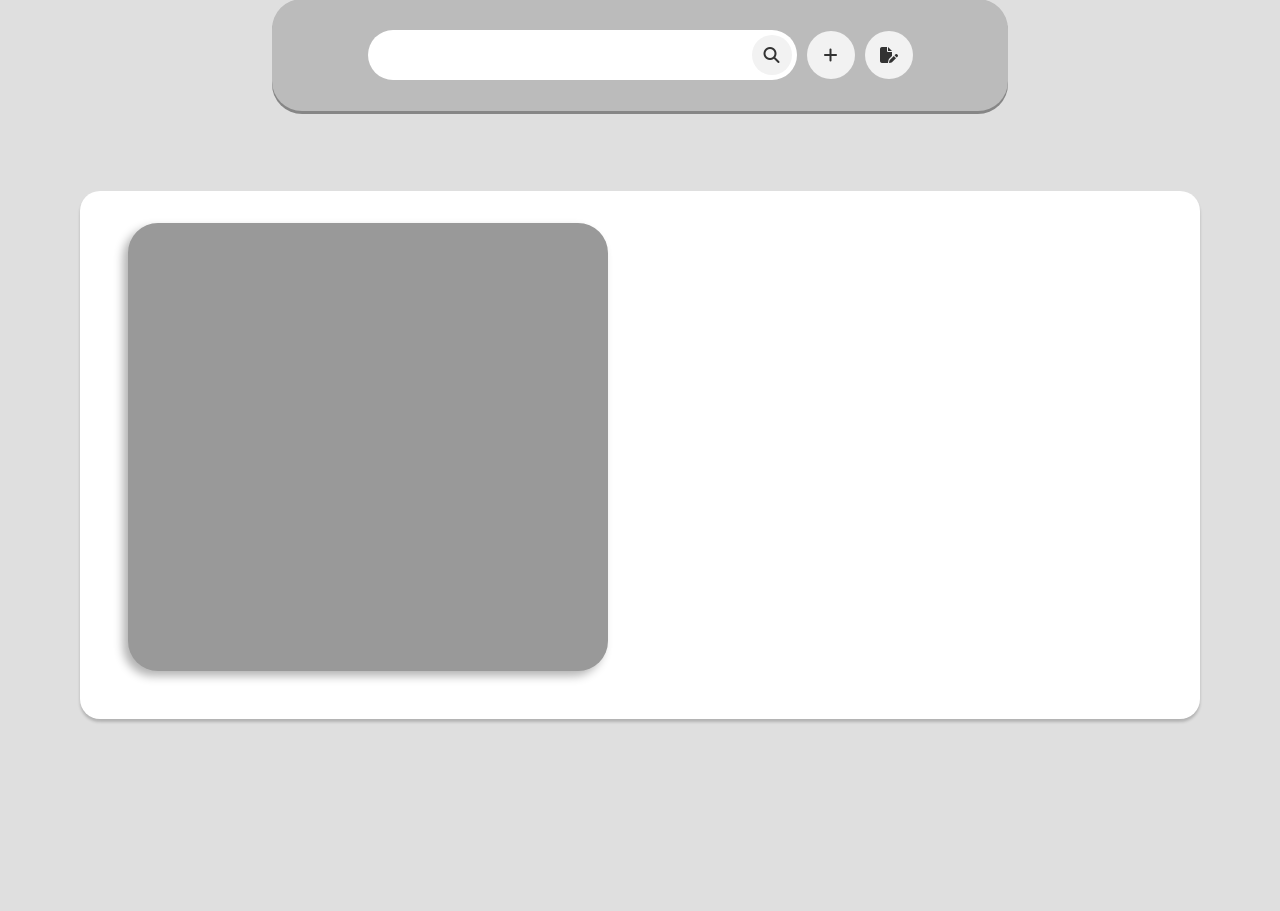
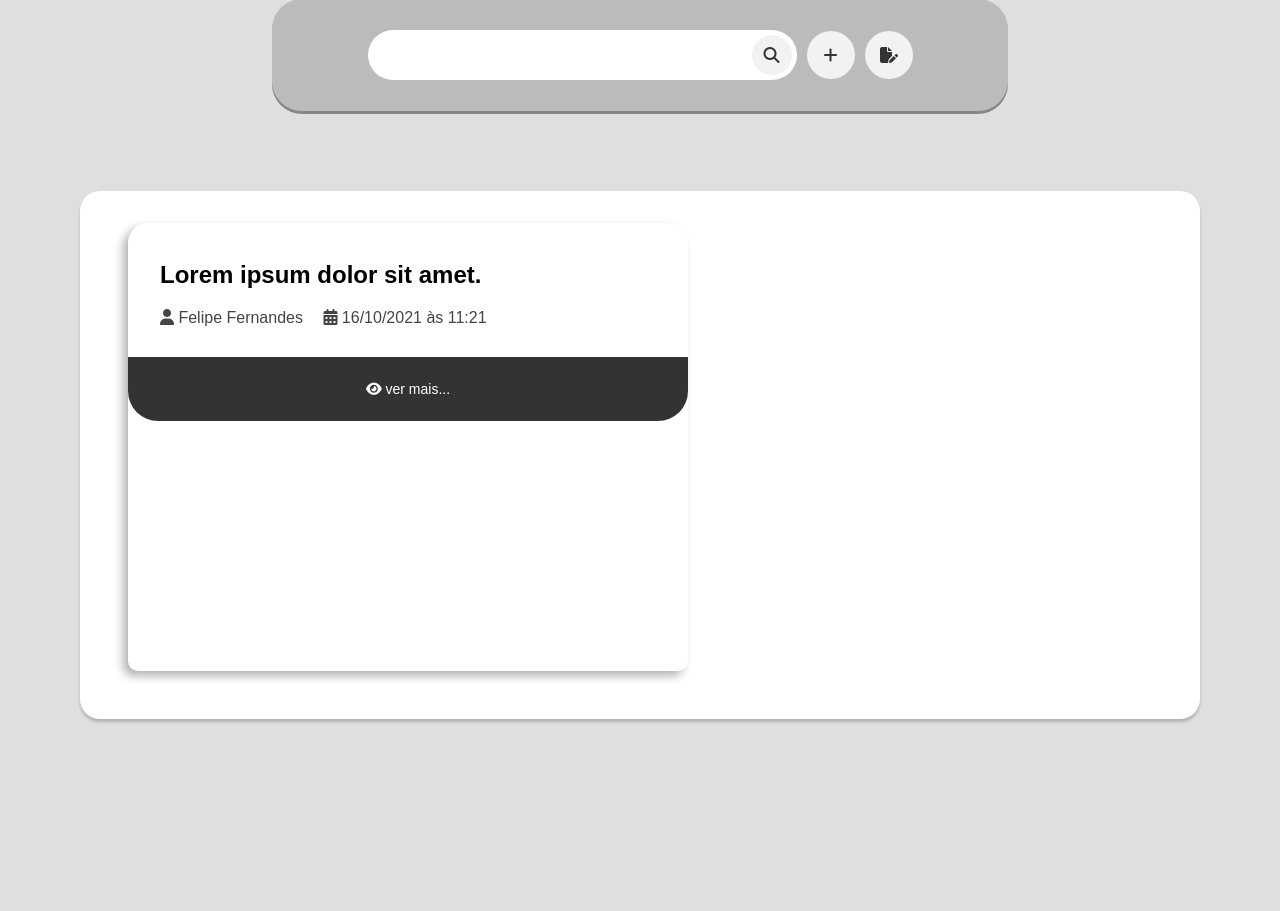
Before and after one commit to felipeversiane/myform-app, a Django app: page / in a window 1280 px wide. Shown: the part 161-1072 px from the top of the page. Run offline with Django 4.2, Linux system fonts and the light colour scheme; some libraries are stand-ins or nearby versions.

Commit message:
:pencil:

```diff
--- a/app/templates/app/pages/home.html
+++ b/app/templates/app/pages/home.html
@@ -55,18 +55,22 @@
     }
     .form-list-item{
         margin-top:2rem;
-        max-width:30rem;
+        max-width:35rem;
 
     }
     .form img{
         max-width:100%;
-        border-top-left-radius:30px;
-        border-top-right-radius:30px;
+        border-top-left-radius:20px;
+        border-top-right-radius:20px;
 
     }
     .form{
-        background:#999;
-        border-radius:30px;
+        position:relative;
+        background:#fff;
+        border-top-left-radius:20px;
+        border-top-right-radius:20px;
+        border-bottom-left-radius:10px;
+        border-bottom-right-radius:10px;
         box-shadow: -5px 5px 10px rgba(0, 0, 0, 0.3);
         transform: scale(1);
         transition:transform 250ms ease-in-out;
@@ -74,8 +78,44 @@
 
     }
     .form-list-item:hover{
-        transform: scale(1.02)
+        transform: scale(1.02);
+        box-shadow: -10px 8px 18px rgba(0, 0, 0, 0.3);
 
+
+    }
+    .form-title-container{
+        padding:0 2rem;
+    }
+    .form-author{
+        padding:0 2rem;
+    }
+    .form-author-item{
+        margin-right:1rem;
+        color:#444;
+    }
+    .form-footer a {
+        background: #333;
+        width:100%;
+        height:1rem;
+        display: block;
+        color: #fff;
+        text-decoration: none;
+        text-align: center;
+        padding: 1.5rem 1.5rem;
+        transition: all 300ms ease-in-out;
+        margin:0;
+        border-bottom-left-radius:30px;
+        border-bottom-right-radius:30px;
+    }
+
+    .form-footer a:hover {
+        filter: brightness(2);
+    }
+    .form-footer{
+
+        margin:3.3rem auto 0;
+        padding:0;
+        height:1rem;
 
     }
 
@@ -104,6 +144,28 @@
                 <div class="form-cover">
                     <img src=" https://via.placeholder.com/1280x720/212121" alt="">
                 </div>
+
+                <div class="form-title-container">
+                    <h2 class="form-title">Lorem ipsum dolor sit amet.</h2>
+                </div>
+
+                <div class="form-author">
+                    <span class="form-author-item">
+                        <i class="fas fa-user"></i>
+                        Felipe Fernandes
+                    </span>
+                    <span class="form-author-item">
+                        <i class="fas fa-calendar-alt"></i>
+                        16/10/2021 às 11:21
+                    </span>
+                </div>
+
+                 <footer class="form-footer">
+                    <a class="form-read-more button button-dark button-full-width" href="">
+                        <i class="fas fa-eye"></i>
+                        <span>ver mais...</span>
+                    </a>
+                </footer>
             </div>
 
         </div>
```
